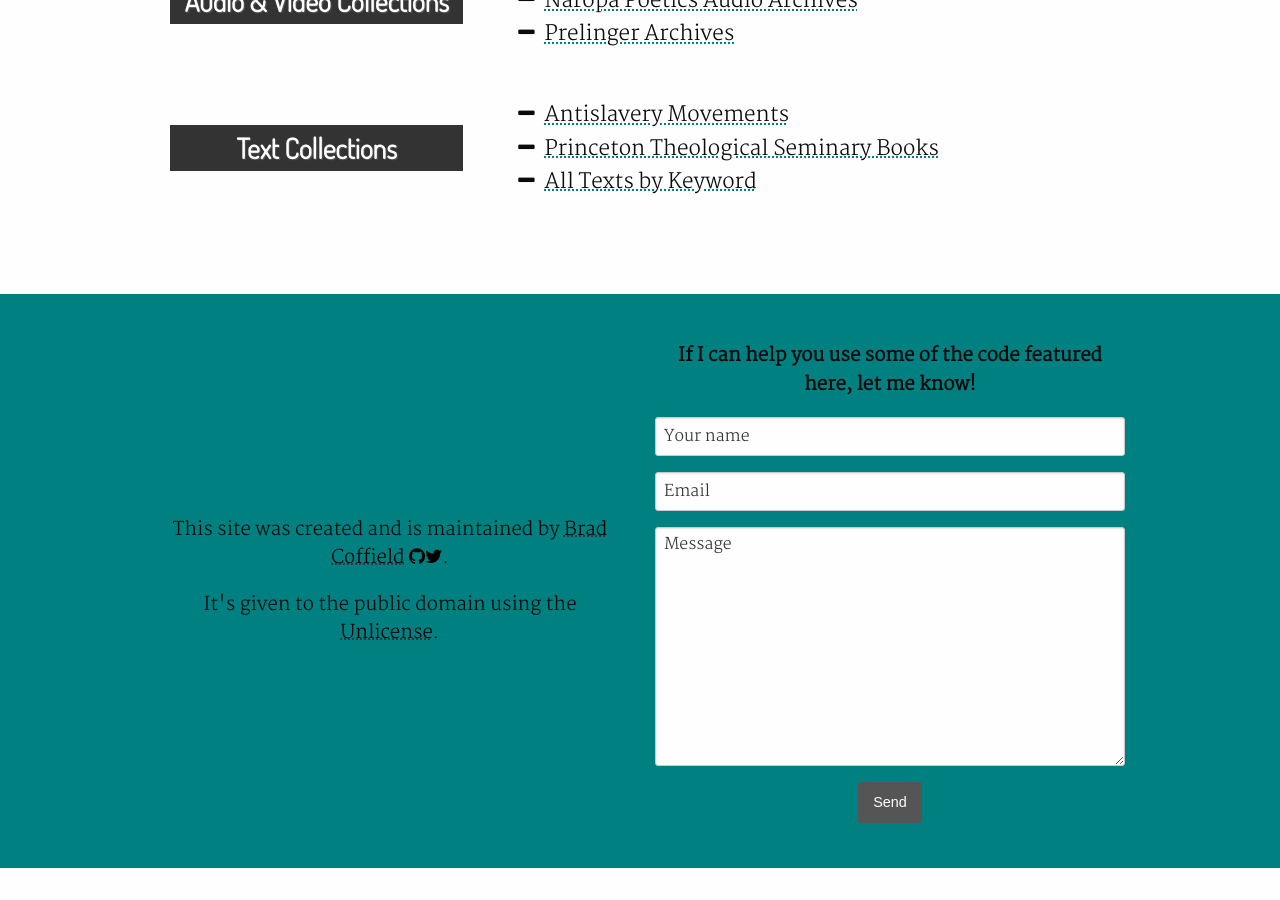
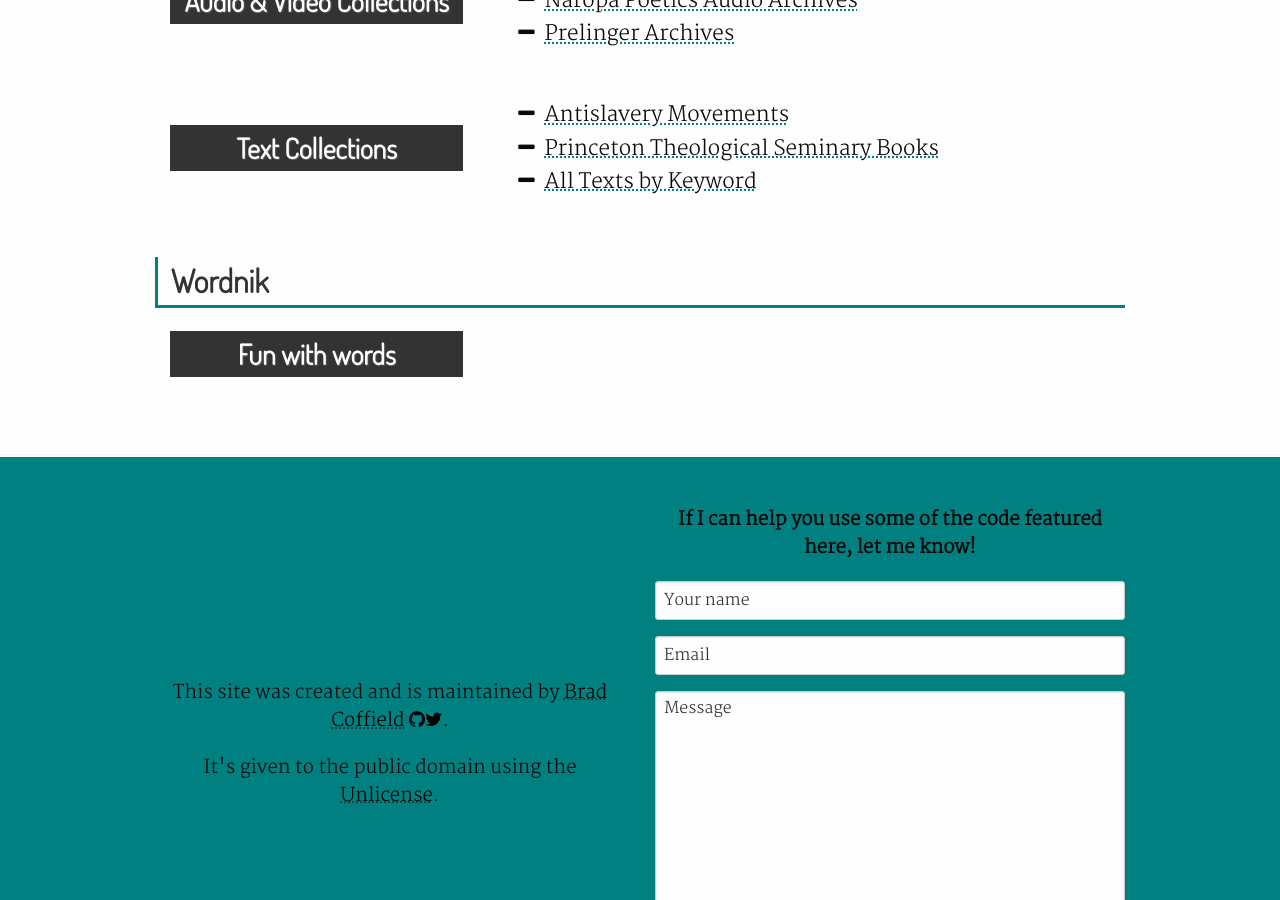
Before and after one commit to BradCoffield/APIs-for-librarians, a Jekyll site: the page built from index.html, in a window 1280 px wide and 900 px high, scrolled down 1731 px. Built offline with Jekyll 4.4.1, drawn with Linux system fonts in a browser that asks for light colours; before the commit the page ends 2599 px from its top, so only the background shows below that.

Commit message:
wordnik setup

```diff
--- a/_config.yml
+++ b/_config.yml
@@ -20,3 +20,5 @@ collections:
     output: true
   archivedotorg:
     output: true
+  wordnik:
+    output: true
--- a/index.html
+++ b/index.html
@@ -167,3 +167,29 @@ title: 'APIs for Librarians'
 
     </div>
 </div>
+
+<div class="row margin-top-1">
+    <div class="small-12 columns">
+        <h3>
+            Wordnik
+        </h3>
+    </div>
+    <div class="small-12 columns service-container-new">
+        <div class="small-12 medium-4 columns">
+            <h4 class="post-side-title">Fun with words
+
+            </h4>
+        </div>
+        <div class="small-12 medium-8 columns service-list-wrapper">
+            <ul class="custom-dots">
+                {% for page in site.wordnik %}
+                <li>
+                    <a href="{{site.baseurl}}{{ page.url}}">{{page.title}}</a>
+                </li>
+                  {% endfor %}
+            </ul>
+
+
+        </div>
+
+    </div></div>
```
